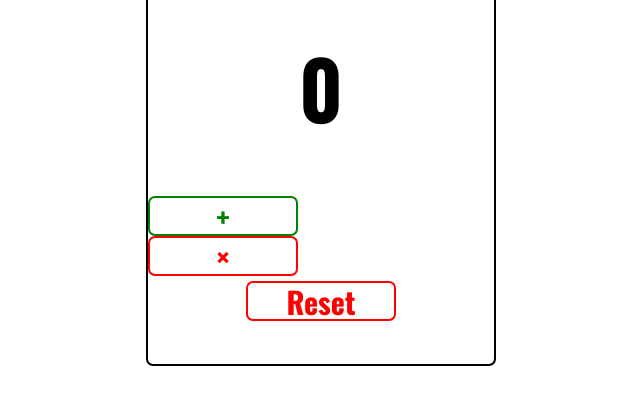
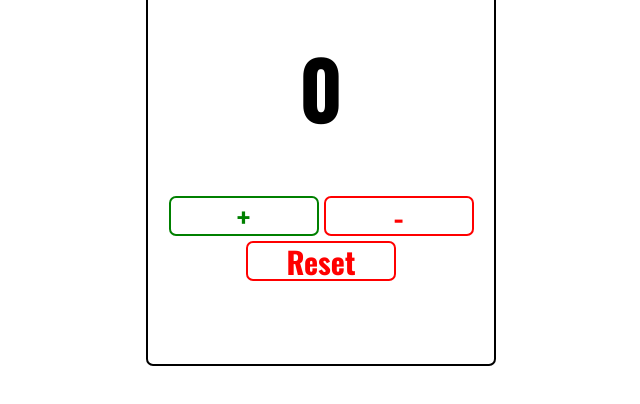
Before and after one commit to MA-dev-official/Counter, a plain HTML site: page counter.html in a window 1280 px wide. Shown: the part 284-688 px from the top of the page, without its empty margins (319-959 px from the left). Drawn offline with Linux system fonts and the light colour scheme.

Commit message:
Update counter.html

```diff
--- a/counter.html
+++ b/counter.html
@@ -12,8 +12,10 @@
   <div>
     <p id="n-display"> Apple </p>
     <p id="c-display"> 0 </p>
+    <div class="df">
     <button id="plus-btn">+</button>
-    <button id="minus-btn">×</button>
+    <button id="minus-btn">-</button>
+    </div>
     <button id="reset-btn">Reset</button>
   </div>
 <script src="main.js"></script>
```
